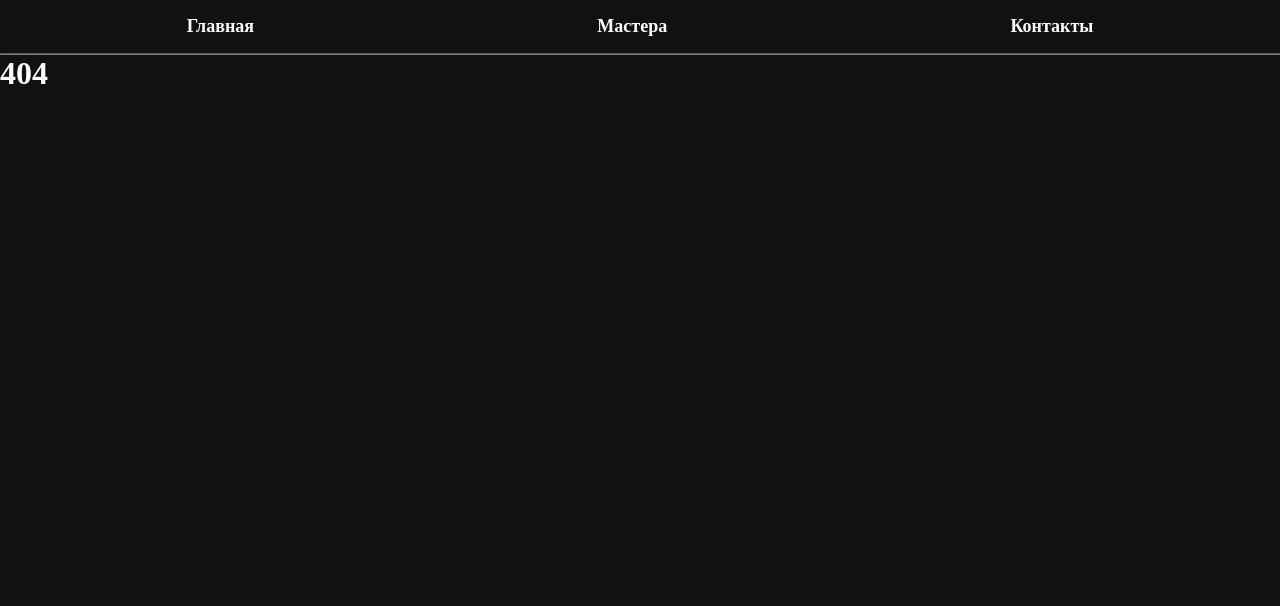
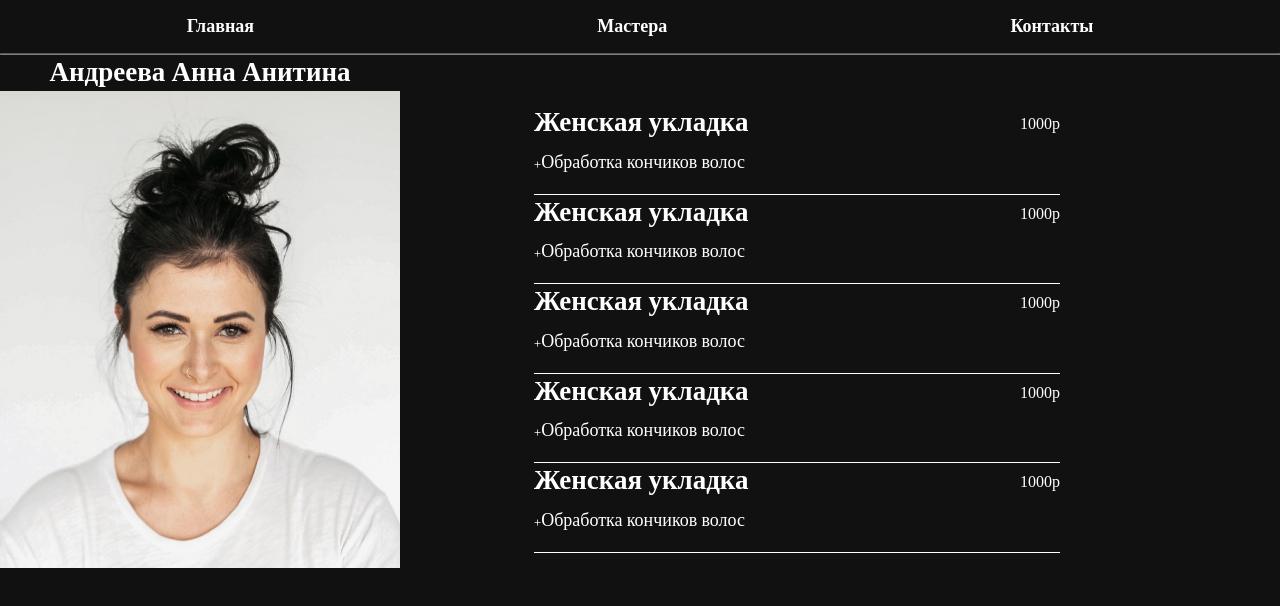
Before and after one commit to vanmue/diploma_project, a React (Create React App) app in the folder apps/web/: page /recording in a window 1280 px wide. Before the commit this address had no page. Shown: the top 606 px of the page. Built offline with nearby package versions, Linux system fonts and the light colour scheme.

Commit message:
pages recording for dev branch

```diff
--- a/apps/web/package.json
+++ b/apps/web/package.json
@@ -8,9 +8,12 @@
     "@testing-library/user-event": "^13.5.0",
     "react": "^18.2.0",
     "react-dom": "^18.2.0",
+    "react-redux": "^8.0.4",
     "react-router-dom": "^6.4.0",
     "react-scripts": "5.0.1",
     "react-scroll": "^1.8.7",
+    "redux": "^4.2.0",
+    "redux-thunk": "^2.4.1",
     "web-vitals": "^2.1.4"
   },
   "scripts": {
--- a/apps/web/src/App.js
+++ b/apps/web/src/App.js
@@ -3,7 +3,8 @@ import './App.css';
 import NavBar from './Components/NavBar/NavBar';
 import Main from './Components/Main';
 import Error from './Components/Error';
-import Contacts from './Components/Contacts/Contacts'
+import Contacts from './Components/Contacts/Contacts';
+import RecordingToMaster from './pages/recording-to-master';
 
 function App() {
 
@@ -15,6 +16,7 @@ function App() {
         <Routes>
           <Route exact path="/" element={<Main />} />
           <Route path="contacts" element={<Contacts />} />
+          <Route path="recording" element={<RecordingToMaster />} />
           <Route path="*" element={< Error />} />
         </Routes>
       </Router>
--- /dev/null
+++ b/apps/web/src/Components/PriceList/index.jsx
@@ -0,0 +1,27 @@
+import React from 'react';
+import propTypes from 'prop-types';
+import './style.css';
+
+function PriceList({ services }) {
+  return (
+    <ul className="price-list">
+      {services.map(item =>
+        <li className="price-list__item">
+          <div className="price-list__service">
+            <p className="price-list__service-name">{item.serviceName}</p>
+            <p className="price-list__service-price">{item.servicePrice}р</p>
+          </div>
+          <div className="price-list__service-desc">
+            <p><span>+</span>{item.serviceDesc} </p>
+          </div>
+        </li>
+      )}
+    </ul>
+  )
+}
+
+PriceList.propTypes = {
+  services: propTypes.arrayOf(propTypes.object).isRequired
+}
+
+export default React.memo(PriceList);
--- /dev/null
+++ b/apps/web/src/Components/PriceList/style.css
@@ -0,0 +1,41 @@
+.price-list {
+  margin-top: 50px;
+}
+
+.price-list__item {
+  width: 526px;
+  color: white;
+  border-bottom: 1px solid #FFFFFF;
+  list-style-type: none;
+}
+
+.price-list__service {
+  display: flex;
+  margin-bottom: 10px;
+  justify-content: space-between;
+}
+
+
+.price-list__service-name {
+  font-family: 'Cormorant Garamond';
+  font-style: normal;
+  font-weight: 700;
+  font-size: 27px;
+  line-height: 130%;
+  text-align: right;
+  color: #FFFFFF;
+}
+
+.price-list__service-price {
+  margin-top: 10px;
+}
+
+.price-list__service-desc {
+  font-family: 'Cormorant Garamond';
+  font-style: normal;
+  font-weight: 400;
+  font-size: 18px;
+  line-height: 130%;
+  color: #FFFFFF;
+  margin-bottom: 20px;
+}
--- a/apps/web/src/index.js
+++ b/apps/web/src/index.js
@@ -1,12 +1,16 @@
 import React from 'react';
 import ReactDOM from 'react-dom/client';
 import App from './App';
+import { Provider } from 'react-redux';
+import initStore from './store/store.js'
 import reportWebVitals from './reportWebVitals';
 
 const root = ReactDOM.createRoot(document.getElementById('root'));
 root.render(
   <React.StrictMode>
-    <App />
+    <Provider store={initStore()}>
+      <App />
+    </Provider>
   </React.StrictMode>
 );
 
--- /dev/null
+++ b/apps/web/src/pages/recording-to-master/index.jsx
@@ -0,0 +1,54 @@
+import React from 'react';
+import photo from './img/anna.jpg';
+import PriceList from '../../Components/PriceList';
+import './style.css';
+
+function RecordingToMaster() {
+  const services = [
+    {
+      serviceName: "Женская укладка",
+      servicePrice: 1000,
+      serviceDesc: "Обработка кончиков волос",
+    },
+    {
+      serviceName: "Женская укладка",
+      servicePrice: 1000,
+      serviceDesc: "Обработка кончиков волос",
+    },
+    {
+      serviceName: "Женская укладка",
+      servicePrice: 1000,
+      serviceDesc: "Обработка кончиков волос",
+    },
+    {
+      serviceName: "Женская укладка",
+      servicePrice: 1000,
+      serviceDesc: "Обработка кончиков волос",
+    },
+    {
+      serviceName: "Женская укладка",
+      servicePrice: 1000,
+      serviceDesc: "Обработка кончиков волос",
+    },
+  ]
+  return (
+    <div className="recording-to-master">
+      <div className="recording-to-master__info">
+        <div className="recording-to-master__master-info">
+          <div className="recording-to-master__master-name">
+            Андреева Анна Анитина
+          </div>
+          <img
+            className="recording-to-master__master-photo"
+            src={photo}
+            alt="Фото"
+          />
+        </div>
+        <div className="recording-to-master__wrapp-price-list">
+          <PriceList services={services} />
+        </div>
+      </div>
+    </div>
+  )
+}
+export default React.memo(RecordingToMaster);
--- /dev/null
+++ b/apps/web/src/pages/recording-to-master/style.css
@@ -0,0 +1,20 @@
+.recording-to-master__info {
+  display: flex;
+}
+
+.recording-to-master__master-info {
+  max-width: 636px;
+  margin-right: 134px;
+}
+
+.recording-to-master__master-name {
+  font-family: 'Cormorant Garamond';
+  font-style: normal;
+  font-weight: 700;
+  font-size: 27px;
+  line-height: 130%;
+  color: #FFFFFF;
+  text-align: center;
+}
+
+.recording-to-master__master-photo {}
--- /dev/null
+++ b/apps/web/src/reducers/index.js
@@ -0,0 +1,4 @@
+import { combineReducers } from "redux";
+
+export default combineReducers({
+});
--- /dev/null
+++ b/apps/web/src/store/store.js
@@ -0,0 +1,17 @@
+import { createStore, compose, applyMiddleware } from 'redux';
+import thunk from 'redux-thunk';
+import rootReducers from '../reducers';
+
+const composeEnhancers = window.__REDUX_DEVTOOLS_EXTENSION_COMPOSE__ || compose;
+
+function initStore() {
+  const initialStore = {};
+
+  return createStore(
+    rootReducers,
+    initialStore,
+    composeEnhancers(applyMiddleware(thunk))
+  );
+}
+
+export default initStore;
```
Also changed, not shown: apps/web/src/pages/recording-to-master/img/anna.jpg (added), 1 other file (tests, documents, lock files or other folders).
